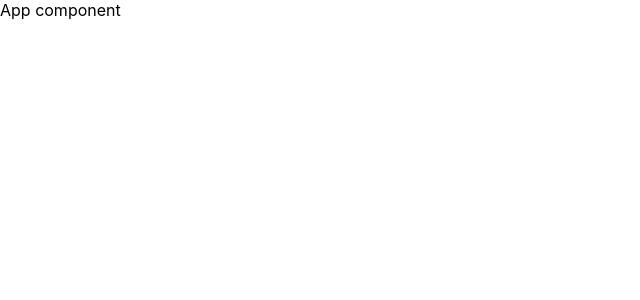
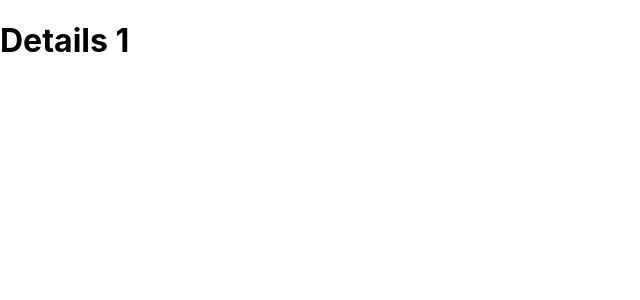
Before and after one commit to Sabbirdiu/react_juicebar_app, a React (Create React App) app: page /details/1 in a window 1280 px wide. Shown: the top 300 px of the page, without its empty margins (0-640 px from the left). Built offline with nearby package versions, Linux system fonts and the light colour scheme.

Commit message:
added details page with id in the route

```diff
--- a/src/App.js
+++ b/src/App.js
@@ -1,4 +1,9 @@
+import {
+  BrowserRouter as Router,
+  Route,
+  Switch
 
+} from "react-router-dom";
 import  About from './pages/About'
 import  Details from './pages/Details'
 import  Error from './pages/Error'
@@ -7,9 +12,13 @@ import  Home from './pages/Home'
 function App() {
   return (
     <div className="App">
-      <header className="App-header">
-        App component
-      </header>
+      <Router>
+        <Switch>
+          <Route path='/details/:id' >
+              <Details />
+          </Route>
+        </Switch>
+      </Router>
     </div>
   );
 }
--- a/src/pages/Details.jsx
+++ b/src/pages/Details.jsx
@@ -1,9 +1,10 @@
 import React from 'react'
-
+import { useParams } from 'react-router-dom';
 function Details() {
+    const {id} = useParams()
     return (
         <div>
-            <h1>Details</h1>
+            <h1>Details {id}</h1>
         </div>
     )
 }
```
Also changed, not shown: 1 other file (tests, documents, lock files or other folders).
